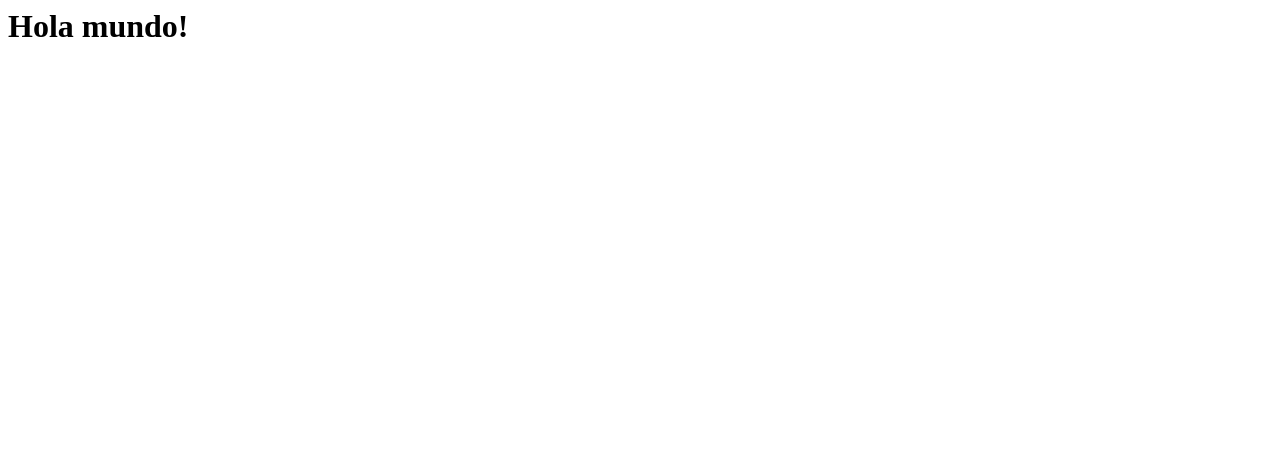
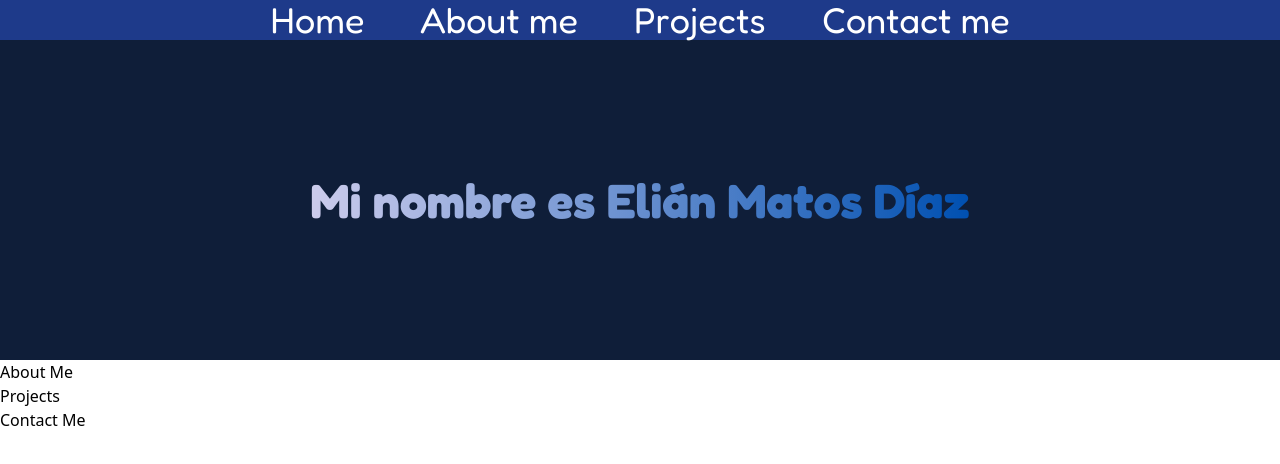
Before and after one commit to siriuzz/siriuzz.github.io, a website: page index.html in a window 1280 px wide. Drawn offline with Linux system fonts and the light colour scheme.

Commit message:
navbar y home, avances

```diff
--- a/index.html
+++ b/index.html
@@ -1 +1,59 @@
-<h1>Hola mundo!</h1>
+<!DOCTYPE html>
+<html lang="en">
+
+<head>
+    <meta charset="UTF-8">
+    <meta name="viewport" content="width=device-width, initial-scale=1.0">
+    <link href="./src/output.css" rel="stylesheet">
+    <link rel="preconnect" href="https://fonts.googleapis.com">
+    <link rel="preconnect" href="https://fonts.gstatic.com" crossorigin>
+    <link href="https://fonts.googleapis.com/css2?family=Fredoka:wght@300..700&display=swap" rel="stylesheet">
+    <title>Portfolio</title>
+</head>
+
+<body class="w-full">
+    <div>
+        <header class="bg-white">
+            <nav id="navBar" class="flex min-w-full h-auto w-full justify-center text-white sm:items-center flex-row space-x-14  bg-blue-900">
+            </nav>
+        </header>
+        <div id="home" class="flex justify-center items-center min-w-full h-80 bg-[#0f1e39]">
+            <div id="name" >
+                <p class="font-fredoka font-bold bg-clip-text text-transparent bg-gradient-to-r text-5xl
+                to-[#0050b1] from-[#ccccec]">Mi nombre es Elián Matos Díaz</p>
+            </div>
+        </div>
+        <div id="aboutMe">
+            About Me
+        </div>
+        <div id="projects">
+            Projects
+        </div>
+        <div id="contactMe">
+            Contact Me
+        </div>
+
+    </div>
+
+</body>
+
+
+</html>
+<script>
+    const links = [
+        ['Home', '#home'],
+        ['About me', '#aboutMe'],
+        ['Projects', '#projects'],
+        ['Contact me', '#contactMe']
+    ];
+
+    const navBar = document.getElementById('navBar');
+
+    links.forEach(([title, url]) => {
+        const link = document.createElement('a');
+        link.href = url;
+        link.classList = ['font-fredoka sm:text-4xl'];
+        link.textContent = title;
+        navBar.appendChild(link);
+    });
+</script>
--- /dev/null
+++ b/package.json
@@ -0,0 +1,5 @@
+{
+  "devDependencies": {
+    "tailwindcss": "^3.4.1"
+  }
+}
--- /dev/null
+++ b/src/input.css
@@ -0,0 +1,3 @@
+@tailwind base;
+@tailwind components;
+@tailwind utilities;
--- /dev/null
+++ b/tailwind.config.js
@@ -0,0 +1,14 @@
+/** @type {import('tailwindcss').Config} */
+const defaultTheme = require('tailwindcss/defaultTheme')
+module.exports = {
+  content: ["./src/**/*.{html,js}", './index.html'],
+  theme: {
+
+    extend: {
+      fontFamily: {
+        'fredoka': ['"Fredoka"','sans-serif']
+      }
+    },
+  },
+  plugins: [],
+}
```
Also changed, not shown: specs.md (added, +8 -0 lines), src/output.css (added), 2 other files.
